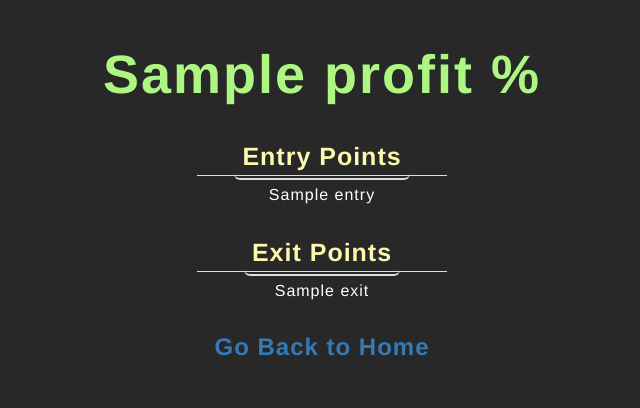
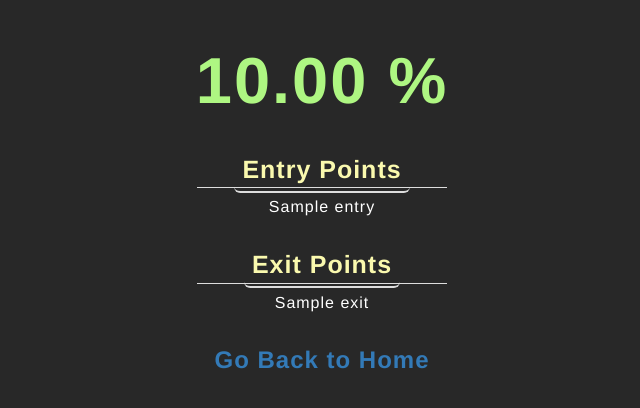
Before and after one commit to Priyanshu154/Backtest, a Django app: template Backtest/templates/result.html in a window 1280 px wide. Shown: the top 408 px of the page, without its empty margins (318-958 px from the left). Run offline with Django 3.2, Linux system fonts and the light colour scheme; the template is opened without the code that fills it: most values are stand-ins (such as "Sample title", 1, 10 or a date in 2020); some libraries are stand-ins or nearby versions.

Commit message:
Bit changes done
1. Font of h1 tag increased
2. Floating point precision is set to 2

```diff
--- a/Backtest/templates/result.html
+++ b/Backtest/templates/result.html
@@ -31,7 +31,7 @@
 	    }
 
         h1 {
-		    font-size: 54px;
+		    font-size: 65px;
 		    padding-top: 25px;
 			padding-bottom: 25px;
 		    font-weight: bold;
@@ -83,7 +83,7 @@
 
 <body class="BODY">
     {% if profit != "No match for this strategy" %}
-        <h1>{{profit}} %</h1>
+        <h1>{{profit|floatformat:2}} %</h1>
     {% else %}
         <h1>{{profit}}</h1>
     {% endif %}
```
